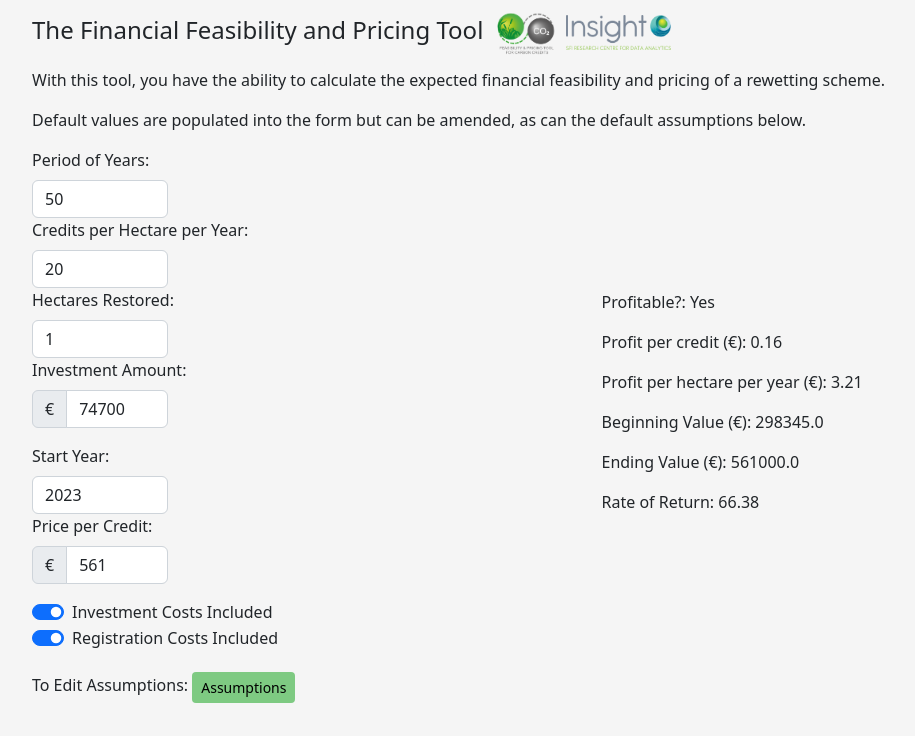
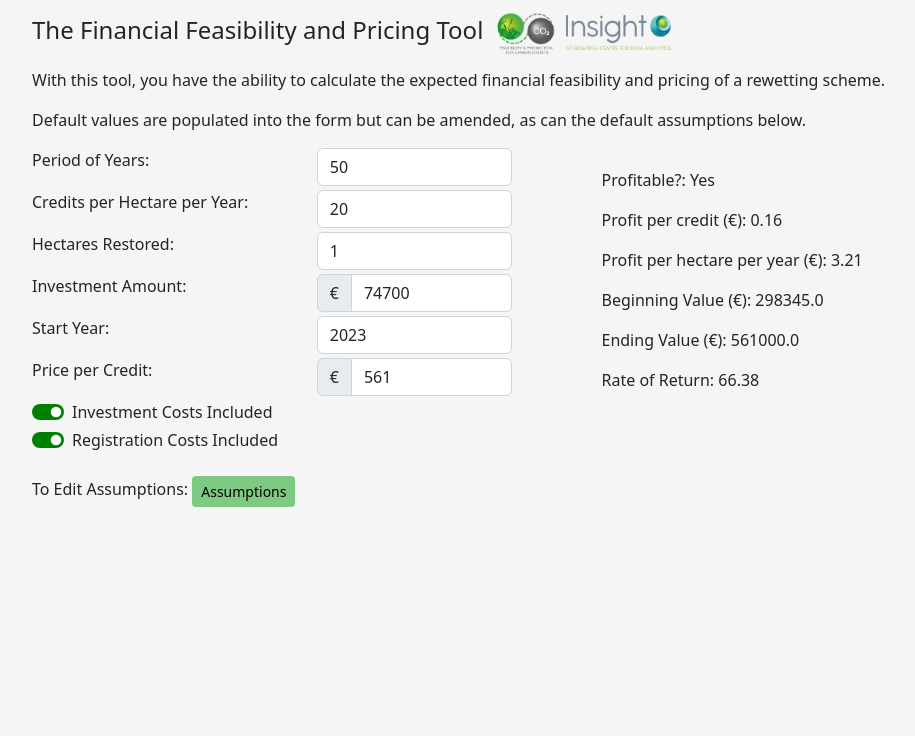
Before and after one commit to mawaskow/multipeattools, a Flask app: page /ffptool in a window 1280 px wide. Shown: the part 64-800 px from the top of the page, without its empty margins (63-978 px from the left). Run offline with Flask 3, Linux system fonts and the light colour scheme; some libraries are stand-ins or nearby versions.

Commit message:
inline form layout for both

```diff
--- a/static/style.css
+++ b/static/style.css
@@ -32,14 +32,35 @@ body{
     background-color: whitesmoke;
 }
 
-button.btn-primary{
+button.btn-success{
     background: rgb(126, 202, 130);
     border-color: transparent;
     color: black;
 }
 
-button.btn-primary:hover{
+button.btn-success:hover{
     background: rgb(146, 216, 150);
     border-color: transparent;
     color: green;
 }
+
+/*dont think this works*/
+button.btn-success:active{
+    background: green;
+    background-color: brown;
+    border-color: transparent;
+    color: rgb(146, 216, 150);
+}
+
+
+.form-switch > .form-check-input{
+    /*box-shadow: transparent 0 0 0.2rem 0.2rem rgb(146, 216, 150);*/
+    border-color: transparent;
+    fill: rgb(146, 216, 150);
+}
+
+.form-switch > .form-check-input:checked{
+    background-color: green;
+    /*box-shadow: transparent 0 0 0.2rem 0.2rem rgb(146, 216, 150);*/
+    border-color: transparent;
+}
--- a/templates/ffp_tool.html
+++ b/templates/ffp_tool.html
@@ -3,7 +3,7 @@
 {% block title %}FFP Tool{% endblock %}
 {% block content %}
 <div class="container textchunk">
-    <div class="col-sm" id="ffp_intro">
+    <div class="col-md" id="ffp_intro">
         <h4>
         The Financial Feasibility and Pricing Tool
         <img src="{{url_for('static', filename='FFP_logo.png')}}" width="70" height="55" class="d-inline-block align-text-center">
@@ -13,35 +13,64 @@
         <p>Default values are populated into the form but can be amended, as can the default assumptions below.</p>
     </div>
     <div class="row justify-content-center">
-        <div class="col-sm" id="input-form-div">
+        <div class="col-md" id="input-form-div">
             <form action="/ffptool" method="POST" id="input-form" enctype=multipart/form-data>
                 <input type="hidden" name="csrf_token" value="{{ csrf_token() }}">
-
+                <div class="row mb-1 justify-content-between">
+                    <div class="col">
                         <label for="num_yrs" class="form-label">Period of Years:</label>
-                <input type="number" class="validate form-control w-25" id="num_yrs" name="num_yrs" value="{{uform['num_yrs']}}" min="0" max="9999" step="0.001" onkeyup="ffp_calculation()" required>
-
+                    </div>
+                    <div class="col" style="align-items: end;">
+                        <input type="number" class="validate form-control w-75" id="num_yrs" name="num_yrs" value="{{uform['num_yrs']}}" min="0" max="9999" step="0.001" onkeyup="ffp_calculation()" required>
+                    </div>
+                </div>
+                <div class="row mb-1 justify-content-between">
+                    <div class="col">
                         <label for="cred_p_hect_p_yr" class="form-label">Credits per Hectare per Year:</label>
-                <input type="number" class="validate form-control w-25" id="cred_p_hect_p_yr" name="cred_p_hect_p_yr" value="{{uform['cred_p_hect_p_yr']}}" min="0" max="1000000000" step="0.001" onkeyup="ffp_calculation()" required>
-
+                    </div>
+                    <div class="col">
+                        <input type="number" class="validate form-control w-75" id="cred_p_hect_p_yr" name="cred_p_hect_p_yr" value="{{uform['cred_p_hect_p_yr']}}" min="0" max="1000000000" step="0.001" onkeyup="ffp_calculation()" required>
+                    </div>
+                </div>
+                <div class="row mb-1 justify-content-between">
+                    <div class="col">
                         <label for="hect_restored" class="form-label">Hectares Restored:</label>
-                <input type="number" class="validate form-control w-25" id="hect_restored" name="hect_restored" value="{{uform['hect_restored']}}" min="0" max="1000000000" step="0.001" onkeyup="ffp_calculation()" required>
-
+                    </div>
+                    <div class="col">
+                        <input type="number" class="validate form-control w-75" id="hect_restored" name="hect_restored" value="{{uform['hect_restored']}}" min="0" max="1000000000" step="0.001" onkeyup="ffp_calculation()" required>
+                    </div>
+                </div>
+                <div class="row mb-1 justify-content-between">
+                    <div class="col">
                         <label for="invest_amt" class="form-label" style="padding-right: 5px;">Investment Amount:</label>
-                <div class="input-group mb-3 w-25">
+                    </div>
+                    <div class="col">
+                        <div class="input-group w-75">
                             <span class="input-group-text">€</span>
                             <input type="number" class="validate form-control" id="invest_amt" name="invest_amt" value="{{uform['invest_amt']}}" min="0" max="1000000000" step="0.001" onkeyup="ffp_calculation()" required>
                         </div>
-
+                    </div>
+                </div>
+                <div class="row mb-1 justify-content-between">
+                    <div class="col">
                         <label for="start_yr" class="form-label">Start Year:</label>
-                <input type="number" class="validate form-control w-25" id="start_yr" name="start_yr" value="{{uform['start_yr']}}" min="1900" max="3000" onkeyup="ffp_calculation()" required>
-
+                    </div>
+                    <div class="col">
+                        <input type="number" class="validate form-control w-75" id="start_yr" name="start_yr" value="{{uform['start_yr']}}" min="1900" max="3000" onkeyup="ffp_calculation()" required>
+                    </div>
+                </div>
+                <div class="row mb-1 justify-content-between">
+                    <div class="col">
                         <label for="price_p_cred" class="form-label" style="padding-right: 5px;">Price per Credit:</label>
-                <div class="input-group mb-3 w-25">
+                    </div>
+                    <div class="col">
+                        <div class="input-group w-75">
                             <span class="input-group-text">€</span>
                             <input type="number" class="validate form-control" id="price_p_cred" name="price_p_cred" value="{{uform['price_p_cred']}}" min="0" max="1000000000" step="0.001" onkeyup="ffp_calculation()" required>
                         </div>
-
-                <div class="form-check form-switch">
+                    </div>
+                </div>
+                <div class="form-check form-switch mb-1">
                     {% if uform['invest_costs_inc'] %}
                         <input type="checkbox" class="form-check-input" role="switch" id="invest_costs_inc" name="invest_costs_inc" value="{{uform['invest_costs_inc']}}" onclick="ffp_calculation()" checked>
                         <label for="invest_costs_inc" class="form-check-label">Investment Costs Included</label>
@@ -50,19 +79,19 @@
                         <label for="invest_costs_inc" class="form-check-label">Investment Costs Included</label>
                     {% endif %}
                 </div>
-                <div class="form-check form-switch">
+                <div class="form-check form-switch mb-1">
                     {% if uform['reg_costs_inc'] %}
+                        <input type="checkbox" class="form-check-input" role="switch" id="reg_costs_inc" name="reg_costs_inc" value="{{uform['reg_costs_inc']}}" onclick="ffp_calculation()" checked>
                         <label for="reg_costs_inc" class="form-check-label">Registration Costs Included</label>
-                        <input type="checkbox" class="form-check-input" role="switch" id="reg_costs_inc" name="reg_costs_inc" value="{{uform['reg_costs_inc']}}" onclick="ffp_calculation()" checked>
                     {% else %}
+                        <input type="checkbox" class="form-check-input" role="switch" id="reg_costs_inc" name="reg_costs_inc" value="{{uform['reg_costs_inc']}}" onclick="ffp_calculation()">
                         <label for="reg_costs_inc" class="form-check-label">Registration Costs Included</label>
-                        <input type="checkbox" class="form-check-input" role="switch" id="reg_costs_inc" name="reg_costs_inc" value="{{uform['reg_costs_inc']}}" onclick="ffp_calculation()">
                     {% endif %}
                 </div>
             </form>
         </div>
 
-        <div class="col-sm align-self-center" style="display: inline; padding-top: 20px;" id="results">
+        <div class="col-md" style="display: inline; padding-top: 20px;" id="results">
             <p>
                 <span style="font-weight: 500;">Profitable?: </span><span id="is_prof">{{results_dict["profitable"]}}</span>
             </p>
@@ -83,80 +112,136 @@
             </p>
         </div>
     </div>
-    <div class="col-sm" style="padding-top: 20px; align-self: flex-end;">
+    <div class="col-md" style="padding-top: 20px; align-self: flex-end;">
         <label for="assum_disp_btn">To Edit Assumptions: </label>
         <!--<button onclick="toggle_display()" id="assum_disp_btn">Assumptions</button>-->
-        <button id="assum_disp_btn" class="btn btn-primary btn-sm">Assumptions</button>
+        <button id="assum_disp_btn" class="btn btn-success btn-sm">Assumptions</button>
     </div>
 </div>
 
 <div class="container content_section" id="assum-form-div" style="display:none; padding-top: 20px; padding-bottom: 20px;">
-    <div class="col-sm" id="assum-descrip">
+    <div class="col-md" id="assum-descrip">
         <h5>Model Assumptions</h5>
 
         <p>Default settings are populated into the below form.</p>
         <p>Change values if needed then press submit to update.</p>
     </div>
-    <div class="col-sm">
+    <div class="col-md">
     <form action="/ffptool" method="POST" id="assum-form" enctype=multipart/form-data>
         <input type="hidden" name="csrf_token" value="{{ csrf_token() }}">
-
+        <div class="row mb-1 justify-content-between">
+            <div class="col">
                 <label for="nom_int_rt" class="form-label">Nominal Interest Rate:</label>
-        <input type="number" class="validate form-control w-25" id="nom_int_rt" name="nom_int_rt" value="{{aform['nom_int_rt']}}" min="0" max="0.999999" step="0.000001" onkeyup="ffp_calculation()" required>
-
+            </div><div class="col">
+                <input type="number" class="validate form-control w-50" id="nom_int_rt" name="nom_int_rt" value="{{aform['nom_int_rt']}}" min="0" max="0.999999" step="0.000001" onkeyup="ffp_calculation()" required>
+            </div>
+        </div>
+        <div class="row mb-1 justify-content-between">
+            <div class="col">
                 <label for="inflation_rt" class="form-label">Inflation Rate:</label>
-        <input type="number" class="validate form-control w-25" id="inflation_rt" name="inflation_rt" value="{{aform['inflation_rt']}}" min="0" max="0.999999" step="0.000001" onkeyup="ffp_calculation()" required>
-
+            </div><div class="col">
+                <input type="number" class="validate form-control w-50" id="inflation_rt" name="inflation_rt" value="{{aform['inflation_rt']}}" min="0" max="0.999999" step="0.000001" onkeyup="ffp_calculation()" required>
+            </div>
+        </div>
+        <div class="row mb-1 justify-content-between">
+            <div class="col">
                 <label for="reg_acct_open_fee" class="form-label">Registry Account Opening Fee:</label>
-        <div class="input-group mb-3 w-25">
+            </div><div class="col">
+                <div class="input-group  w-50">
                     <span class="input-group-text">€</span>
                     <input type="number" class="validate form-control" id="reg_acct_open_fee" name="reg_acct_open_fee" value="{{aform['reg_acct_open_fee']}}" min="0" max="1000000000" step="0.001" onkeyup="ffp_calculation()" required>
                 </div>
-
+            </div>
+        </div>
+        <div class="row mb-1 justify-content-between">
+            <div class="col">
                 <label for="reg_listing_cost_p_credit" class="form-label">Registry Listing Cost per Credit:</label>
-        <input type="number" class="validate form-control w-25" id="reg_listing_cost_p_credit" name="reg_listing_cost_p_credit" value="{{aform['reg_listing_cost_p_credit']}}" min="0" max="1000000000" step="0.001" onkeyup="ffp_calculation()" required>
-
+            </div><div class="col">
+                <input type="number" class="validate form-control w-50" id="reg_listing_cost_p_credit" name="reg_listing_cost_p_credit" value="{{aform['reg_listing_cost_p_credit']}}" min="0" max="1000000000" step="0.001" onkeyup="ffp_calculation()" required>
+            </div>
+        </div>
+        <div class="row mb-1 justify-content-between">
+            <div class="col">
                 <label for="reg_conv_cost_fee_p_inspect" class="form-label">Registry Conversion Cost Fee per Inspection:</label>
-        <div class="input-group mb-3 w-25">
+            </div><div class="col">
+                <div class="input-group w-50">
                     <span class="input-group-text">€</span>
                     <input type="number" class="validate form-control" id="reg_conv_cost_fee_p_inspect" name="reg_conv_cost_fee_p_inspect" value="{{aform['reg_conv_cost_fee_p_inspect']}}" min="0" max="1000000000" step="0.001" onkeyup="ffp_calculation()" required>
                 </div>
-
+            </div>
+        </div>
+        <div class="row mb-1 justify-content-between">
+            <div class="col">
                 <label for="reg_conv_cost_p_cred_abv_min_thresh_of_credits" class="form-label">Registry Conversion Cost per Credit above Minimum Threshold of Credits:</label>
-        <input type="number" class="validate form-control w-25" id="reg_conv_cost_p_cred_abv_min_thresh_of_credits" name="reg_conv_cost_p_cred_abv_min_thresh_of_credits" value="{{aform['reg_conv_cost_p_cred_abv_min_thresh_of_credits']}}" min="0" max="0.999999" step="0.000001" onkeyup="ffp_calculation()" required>
-
+            </div><div class="col">
+                <input type="number" class="validate form-control w-50" id="reg_conv_cost_p_cred_abv_min_thresh_of_credits" name="reg_conv_cost_p_cred_abv_min_thresh_of_credits" value="{{aform['reg_conv_cost_p_cred_abv_min_thresh_of_credits']}}" min="0" max="0.999999" step="0.000001" onkeyup="ffp_calculation()" required>
+            </div>
+        </div>
+        <div class="row mb-1 justify-content-between">
+            <div class="col">
                 <label for="reg_levy_cost_p_cred" class="form-label">Registry Levy Cost per Credit:</label>
-        <input type="number" class="validate form-control w-25" id="reg_levy_cost_p_cred" name="reg_levy_cost_p_cred" value="{{aform['reg_levy_cost_p_cred']}}" min="0" max="0.999999" step="0.000001" onkeyup="ffp_calculation()" required>
-
+            </div><div class="col">
+                <input type="number" class="validate form-control w-50" id="reg_levy_cost_p_cred" name="reg_levy_cost_p_cred" value="{{aform['reg_levy_cost_p_cred']}}" min="0" max="0.999999" step="0.000001" onkeyup="ffp_calculation()" required>
+            </div>
+        </div>
+        <div class="row mb-1 justify-content-between">
+            <div class="col">
                 <label for="valid_and_verif_app_cost_p_inspect" class="form-label">Validation and Verification Application Cost per Inspection:</label>
-        <div class="input-group mb-3 w-25">
+            </div><div class="col">
+                <div class="input-group w-50">
                     <span class="input-group-text">€</span>
                     <input type="number" class="validate form-control" id="valid_and_verif_app_cost_p_inspect" name="valid_and_verif_app_cost_p_inspect" value="{{aform['valid_and_verif_app_cost_p_inspect']}}" min="0" max="1000000000" step="0.001" onkeyup="ffp_calculation()" required>
                 </div>
-
+            </div>
+        </div>
+        <div class="row mb-1 justify-content-between">
+            <div class="col">
                 <label for="valid_and_verif_stmnt_cost_p_inspect" class="form-label">Validation and Verification Statement Cost per Inspection:</label>
-        <div class="input-group mb-3 w-25">
+            </div><div class="col">
+                <div class="input-group w-50">
                     <span class="input-group-text">€</span>
                     <input type="number" class="validate form-control" id="valid_and_verif_stmnt_cost_p_inspect" name="valid_and_verif_stmnt_cost_p_inspect" value="{{aform['valid_and_verif_stmnt_cost_p_inspect']}}" min="0" max="1000000000" step="0.001" onkeyup="ffp_calculation()" required>
                 </div>
-
+            </div>
+        </div>
+        <div class="row mb-1 justify-content-between">
+            <div class="col">
                 <label for="valid_and_verif_inspctr_travel_cost_p_inspect" class="form-label">Validation and Verification Inspector Travel Costs per Inspection:</label>
-        <div class="input-group mb-3 w-25">
+            </div><div class="col">
+                <div class="input-group w-50">
                     <span class="input-group-text">€</span>
                     <input type="number" class="validate form-control" id="valid_and_verif_inspctr_travel_cost_p_inspect" name="valid_and_verif_inspctr_travel_cost_p_inspect" value="{{aform['valid_and_verif_inspctr_travel_cost_p_inspect']}}" min="0" max="1000000000" step="0.001" onkeyup="ffp_calculation()" required>
                 </div>
-
+            </div>
+        </div>
+        <div class="row mb-1 justify-content-between">
+            <div class="col">
                 <label for="inspect_cycle_len" class="form-label">Inspection Cycle Length:</label>
-        <input type="number" class="validate form-control w-25" id="inspect_cycle_len" name="inspect_cycle_len" value="{{aform['inspect_cycle_len']}}" min="0" max="1000000000" step="0.001" onkeyup="ffp_calculation()" required>
-
+            </div><div class="col">
+                <input type="number" class="validate form-control w-50" id="inspect_cycle_len" name="inspect_cycle_len" value="{{aform['inspect_cycle_len']}}" min="0" max="1000000000" step="0.001" onkeyup="ffp_calculation()" required>
+            </div>
+        </div>
+        <div class="row mb-1 justify-content-between">
+            <div class="col">
                 <label for="min_thresh_of_credits" class="form-label">Minimum Threshold of Credits:</label>
-        <input type="number" class="validate form-control w-25" id="min_thresh_of_credits" name="min_thresh_of_credits" value="{{aform['min_thresh_of_credits']}}" min="0" max="1000000000" step="0.001" onkeyup="ffp_calculation()" required>
-
+            </div><div class="col">
+                <input type="number" class="validate form-control w-50" id="min_thresh_of_credits" name="min_thresh_of_credits" value="{{aform['min_thresh_of_credits']}}" min="0" max="1000000000" step="0.001" onkeyup="ffp_calculation()" required>
+            </div>
+        </div>
+        <div class="row mb-1 justify-content-between">
+            <div class="col">
                 <label for="interest_rt" class="form-label">Interest Rate:</label>
-        <input type="number" class="validate form-control w-25" id="interest_rt" name="interest_rt" value="{{aform['interest_rt']}}" min="0" max="0.999999" step="0.000001" onkeyup="ffp_calculation()" required>
-
+            </div><div class="col">
+                <input type="number" class="validate form-control w-50" id="interest_rt" name="interest_rt" value="{{aform['interest_rt']}}" min="0" max="0.999999" step="0.000001" onkeyup="ffp_calculation()" required>
+            </div>
+        </div>
+        <div class="row mb-1 justify-content-between">
+            <div class="col">
                 <label for="payments_p_yr" class="form-label">Payments per Year:</label>
-        <input type="number" class="validate form-control w-25" id="payments_p_yr" name="payments_p_yr" value="{{aform['payments_p_yr']}}" min="0" max="1000" step="0.001" onkeyup="ffp_calculation()" required>
+            </div><div class="col">
+                <input type="number" class="validate form-control w-50" id="payments_p_yr" name="payments_p_yr" value="{{aform['payments_p_yr']}}" min="0" max="1000" step="0.001" onkeyup="ffp_calculation()" required>
+            </div>
+        </div>
         </form>
     </div>
 </div>
```
Lines whose indentation alone changed are shown as unchanged.
